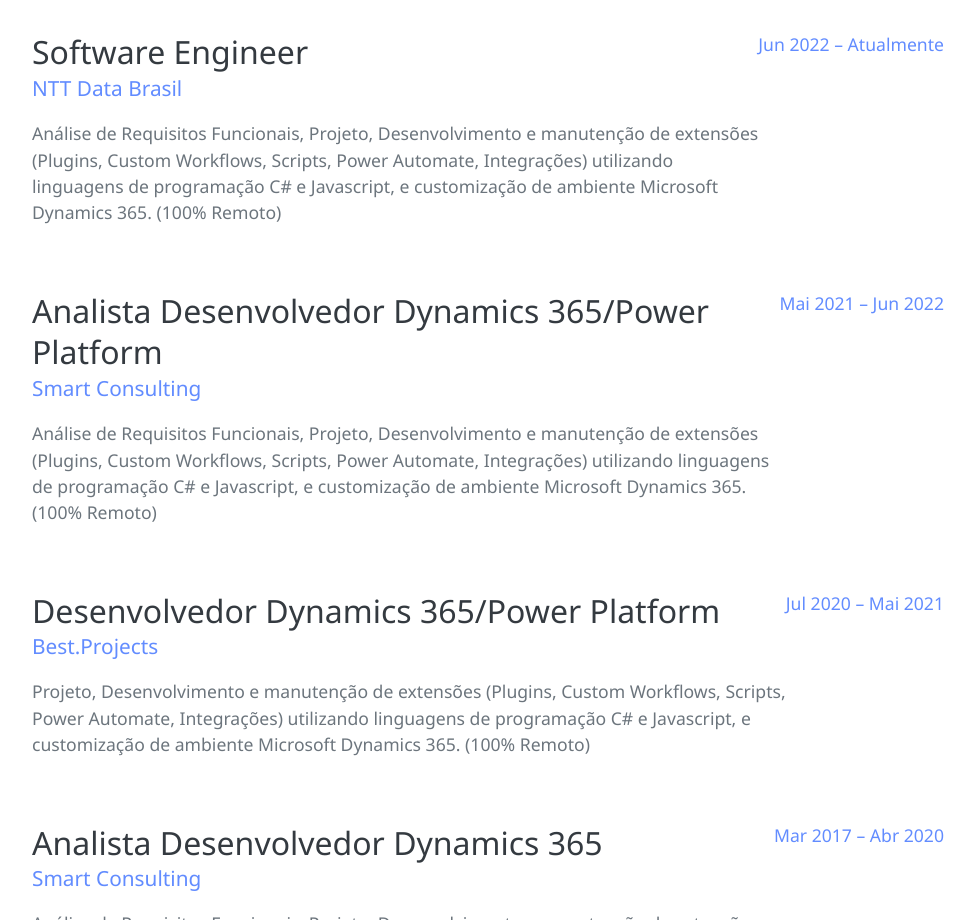
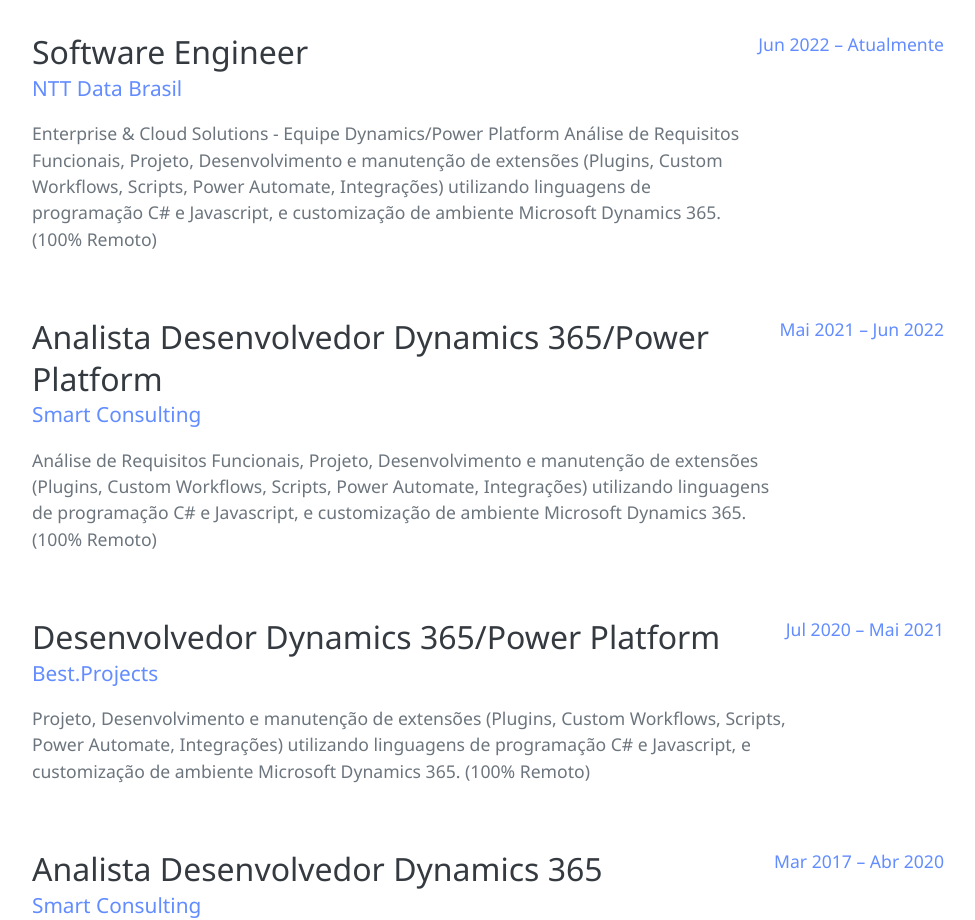
Before and after one commit to eltonmattos/eltonmattos.github.io, a plain HTML site: page index.html in a window 1280 px wide. Shown: the part 960-1880 px from the top of the page, without its empty margins (288-1263 px from the left). Drawn offline with nearby package versions, Linux system fonts and the light colour scheme; a web font is replaced by a local one.

Commit message:
Update index.html

```diff
--- a/index.html
+++ b/index.html
@@ -97,6 +97,7 @@
                             <h3 class="mb-0">Software Engineer</h3>
                             <div class="subheading mb-3"><a href="https://nttdata-solutions.com/br/" target="_blank">NTT Data Brasil</a></div>
                             <p>
+                                Enterprise & Cloud Solutions - Equipe Dynamics/Power Platform
                                 Análise de Requisitos Funcionais, Projeto, Desenvolvimento e
                                 manutenção de extensões (Plugins, Custom Workflows, Scripts,
                                 Power Automate, Integrações) utilizando linguagens de
```
